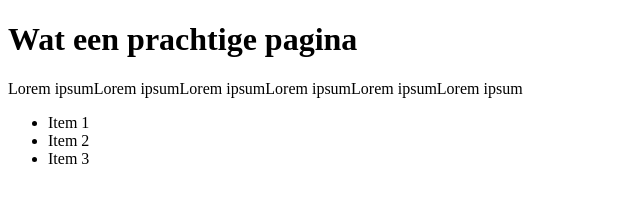
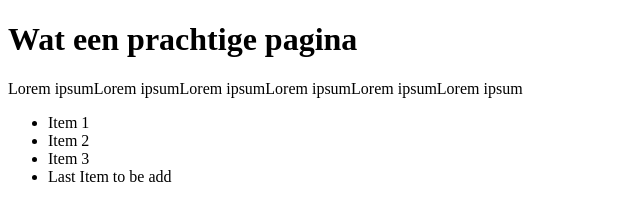
Before and after one commit to gkarm/new-app-testen, a plain HTML site: page index.html in a window 1280 px wide. Shown: the whole page, without its empty margins (0-640 px from the left). Drawn offline with Linux system fonts and the light colour scheme.

Commit message:
update mardi

```diff
--- a/index.html
+++ b/index.html
@@ -11,6 +11,7 @@
     <li> Item 1</li>
     <li> Item 2</li>
     <li> Item 3</li>
+    <li> Last Item to be add </li>
 </ul>
 </body>
 </html>
```
